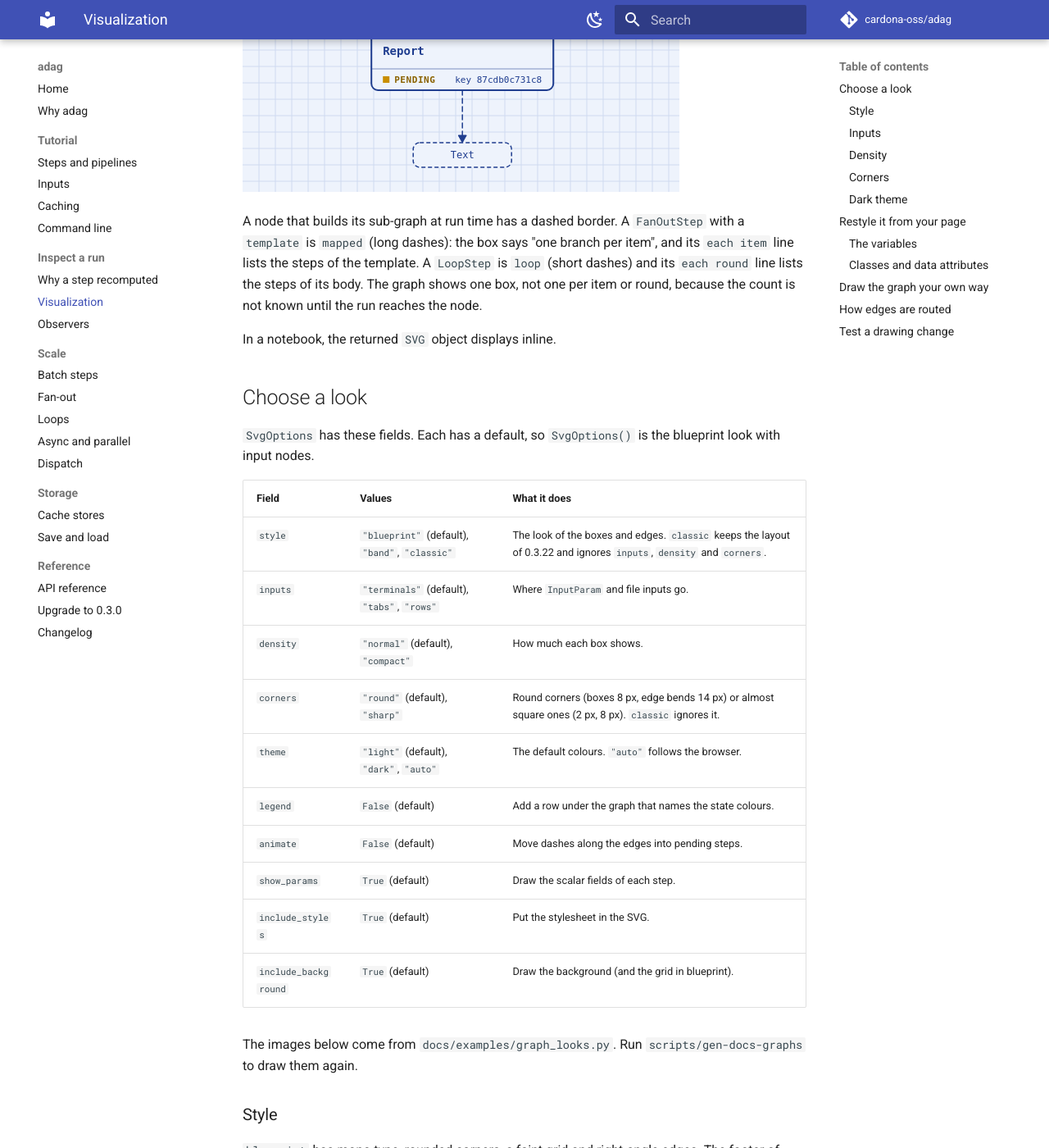
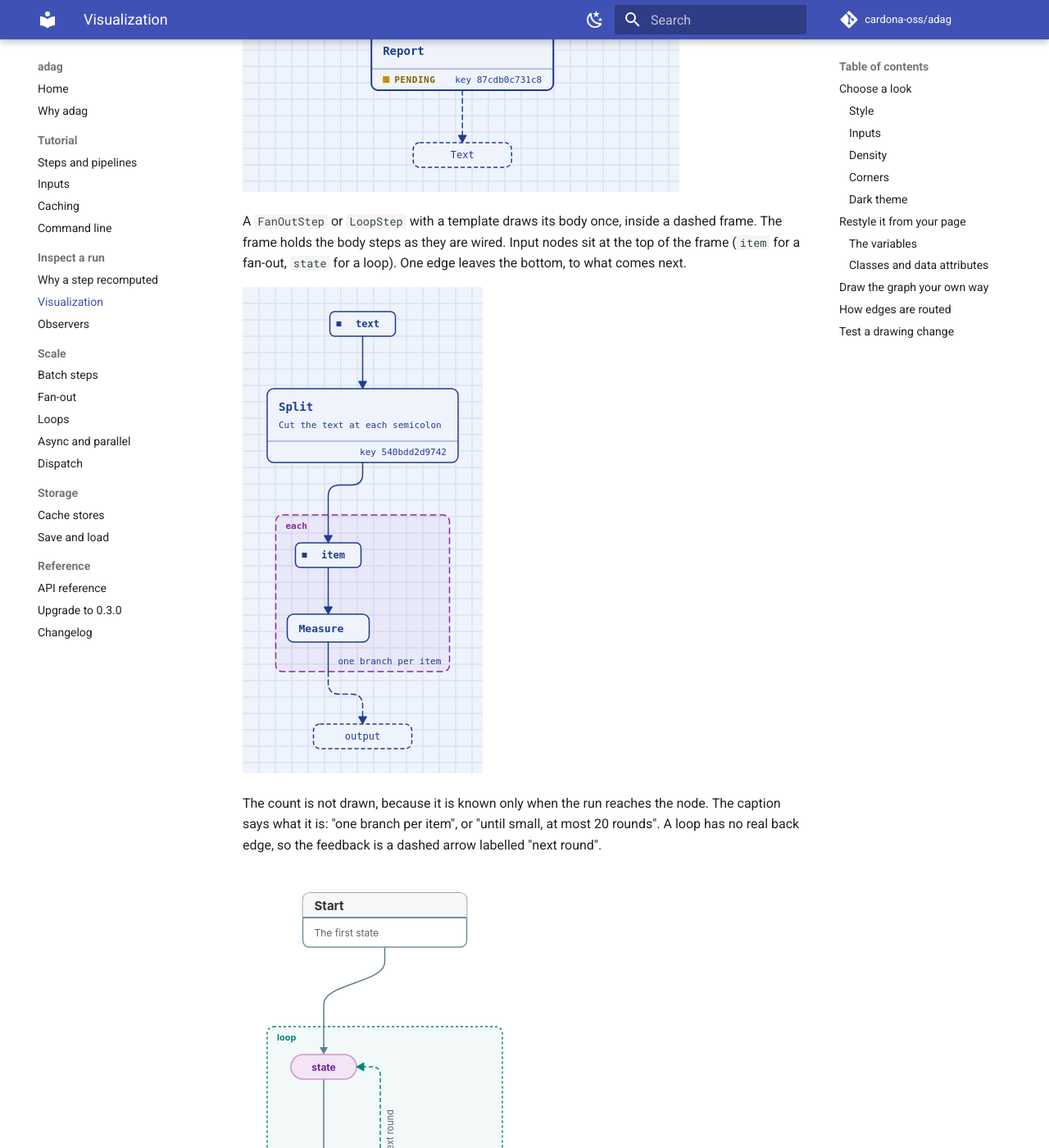
Before and after one commit to jorgeecardona/adag, an MkDocs documentation site: the page built from docs/visualization.md, in a window 1280 px wide and 1400 px high, scrolled down 1453 px. Shown: the whole window at 82% size. Built offline with MkDocs 1.6.1 and Material for MkDocs 9.7.7, drawn with Linux system fonts in a browser that asks for light colours; comment, search, counter and statistics services are not loaded; some of the changed text lies outside the part shown.

Commit message:
docs: how a fan-out and a loop frame are drawn, and the edge rules

```diff
--- a/docs/visualization.md
+++ b/docs/visualization.md
@@ -27,11 +27,23 @@ Here a pipeline ran once, then one input changed. `Clean` and `Report` are pendi
 
 ![A graph with two pending steps and two cached steps](assets/graph_states.svg)
 
-A node that builds its sub-graph at run time has a dashed border. A `FanOutStep` with a
-`template` is `mapped` (long dashes): the box says "one branch per item", and its `each item`
-line lists the steps of the template. A `LoopStep` is `loop` (short dashes) and its `each round`
-line lists the steps of its body. The graph shows one box, not one per item or round, because the
-count is not known until the run reaches the node.
+A `FanOutStep` or `LoopStep` with a template draws its body once, inside a dashed frame. The
+frame holds the body steps as they are wired. Input nodes sit at the top of the frame (`item` for
+a fan-out, `state` for a loop). One edge leaves the bottom, to what comes next.
+
+![A fan-out frame](assets/frame_fan_out.svg)
+
+The count is not drawn, because it is known only when the run reaches the node. The caption says
+what it is: "one branch per item", or "until small, at most 20 rounds". A loop has no real back
+edge, so the feedback is a dashed arrow labelled "next round".
+
+![A loop frame](assets/frame_loop.svg)
+
+The frame is `mapped` (long dashes) for a fan-out and `loop` (short dashes) for a loop. Frames
+nest: a loop inside a fan-out is a frame inside a frame, up to three levels. A step outside the
+template that the body uses enters through an input node named after it. `classic` and
+`SvgOptions(frames=False)` draw one dashed box instead, with an `each item` or `each round` line
+that lists the steps of the body.
 
 In a notebook, the returned `SVG` object displays inline.
 
@@ -47,6 +59,7 @@ input nodes.
 | `density` | `"normal"` (default), `"compact"` | How much each box shows. |
 | `corners` | `"round"` (default), `"sharp"` | Round corners (boxes 8 px, edge bends 14 px) or almost square ones (2 px, 8 px). `classic` ignores it. |
 | `theme` | `"light"` (default), `"dark"`, `"auto"` | The default colours. `"auto"` follows the browser. |
+| `frames` | `True` (default) | Draw the body of a fan-out or a loop inside a frame. `False` draws one dashed box. `classic` never draws a frame. |
 | `legend` | `False` (default) | Add a row under the graph that names the state colours. |
 | `animate` | `False` (default) | Move dashes along the edges into pending steps. |
 | `show_params` | `True` (default) | Draw the scalar fields of each step. |
@@ -209,7 +222,7 @@ Each node is a group, `<g class="dag-item ...">`. A host can target it by class
 | Name | Where | Meaning |
 | --- | --- | --- |
 | `data-state` | node group | `cached`, `pending`, `blocked` or `none` (an input, or a graph with no state). |
-| `data-kind` | node group | `step`, `param`, `file` or `output`. |
+| `data-kind` | node group | `step`, `param`, `file`, `output`, `frame` or `template_input`. |
 | `data-name` | node group | The name of the node, as `walk` gives it. |
 | `dag--blueprint`, `dag--band`, `dag--classic` | root | The style. |
 | `dag--compact` | root | The compact density. |
@@ -217,6 +230,9 @@ Each node is a group, `<g class="dag-item ...">`. A host can target it by class
 | `is-cached`, `is-pending`, `is-blocked` | node group and box | The state of a step. |
 | `is-leaf` | node group | A step with no inputs at all. It is decided before inputs are folded in. |
 | `dag-item--mapped`, `dag-item--loop` | node group | A fan-out node, a loop node. |
+| `dag-item--frame`, `dag-frame--mapped`, `dag-frame--loop` | node group | A frame, and its kind. `data-kind="frame"`, `data-depth` is 1 for a top frame and 2 inside it, `data-parent` names the frame around it. |
+| `dag-frame__border` | frame | The dashed rectangle. It has no extra variable: it uses `--adag-mapped` or `--adag-loop` with a light fill. |
+| `dag-edge--feedback` | edge | The "next round" arrow of a loop. |
 | `dag-node` | box | The outline of a node. |
 | `dag-edge`, `dag-edge--output`, `dag-edge--flow` | edge | An edge, the edge to the output box, an animated edge. |
 | `dag-text--title`, `--desc`, `--param`, `--input`, `--key`, `--state` | text | The kind of text. |
@@ -260,10 +276,16 @@ shortest length, then fewest crossings. A crossing costs less than an extra bend
 4. Only when no channel exists does it end on the top of the target, with a sideways move just above
    it.
 
-The edges that leave one source are ordered by target, so their drops do not cross. Edges of
-different sources stay at least 4 px apart, and two sideways runs that share some width are at
-least 12 px apart. No edge runs through a box. The tests count the bends of every edge
-(`BEND_BASELINE` in `tests/test_svg_layout.py`).
+The edges that leave one source are ordered by target, so their drops do not cross. They share
+one trunk and split at a corner. They branch and never merge. Edges of different sources keep their
+sideways runs 12 px apart. When 12 px would cost another bend, the gap shrinks, down to 4 px.
+An edge has at most four bends in `blueprint` and two curves in `band`. No edge runs through a
+box. `band` has no side entry: every edge ends on the top of its target, and a long sideways move
+is one gentle S.
+
+The tests count the bends of every edge (`BEND_BASELINE` in `tests/test_svg_layout.py`) and check
+the branch and merge rules (`tests/edge_rules.py`). The few edges that still break a rule are listed
+per graph in `KNOWN` in `tests/test_edge_rules.py`.
 
 `classic` does not use this. It keeps the layout and the curved edges of 0.3.22, so its drawing is
 the same as before (an edge can pass over a box, as it did). It ignores `inputs`, `density` and
```
Also changed, not shown: docs/examples/graph_frames.py (added, +79 -0 lines), docs/fan-out.md (+6 -0 lines), docs/loops.md (+3 -1 lines), docs/assets/frame_fan_out.svg (added), docs/assets/frame_loop.svg (added), 1 other file.
